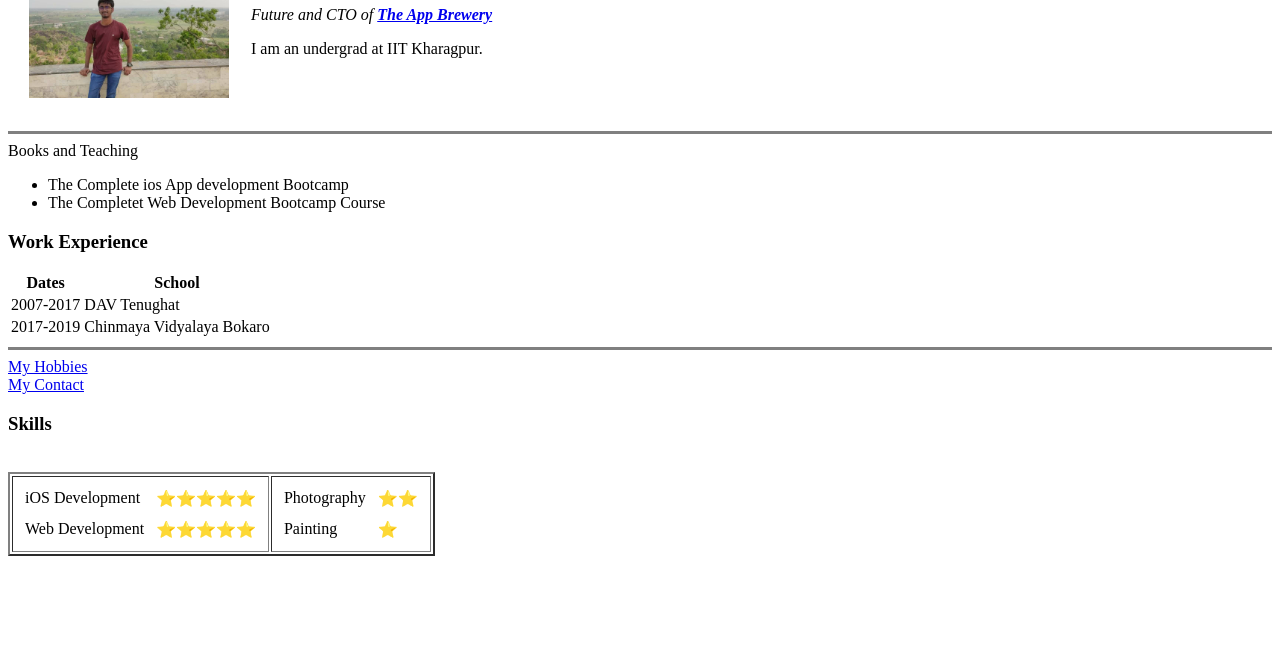
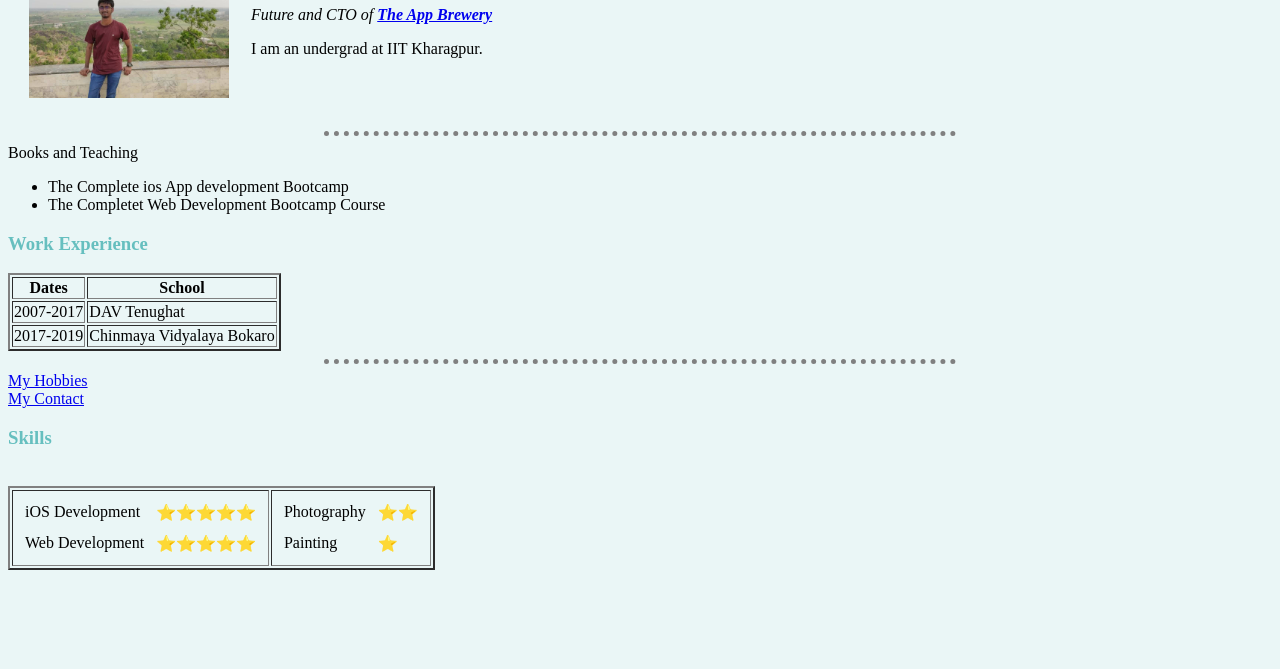
Before and after one commit to shubhamkumarxyz572/CV, a plain HTML site: page index.html in a window 1280 px wide. Shown: the part 131-800 px from the top of the page. Drawn offline with Linux system fonts and the light colour scheme.

Commit message:
using external css

```diff
--- a/index.html
+++ b/index.html
@@ -3,6 +3,7 @@
     <head>
         <meta charset="utf-8">
         <title>Shubham's Personal Website</title>
+        <link rel="stylesheet" href="css/style.css">
     </head>
     <body>
         <table cellspacing="20">
@@ -19,14 +20,14 @@
                 </td>
             </tr>
         </table>
-        <hr size="3" noshade="">
+        <hr>
         <h>Books and Teaching</h>
         <ul>
             <li>The Complete ios App development Bootcamp</li>
             <li>The Completet Web Development Bootcamp Course</li>
         </ul>
         <h3><strong>Work Experience</strong></h3>
-        <table>
+        <table border="2">
             <thead>
                 <tr>
                     <th>Dates</th>
@@ -42,7 +43,7 @@
                 <td>Chinmaya Vidyalaya Bokaro</td>
             </tr>
         </table>
-        <hr size="3" noshade="">
+        <hr>
         <a href="link/Hobbies.html">My Hobbies</a>
         <br>
         <a href="link/Contact.html">My Contact</a>
```
